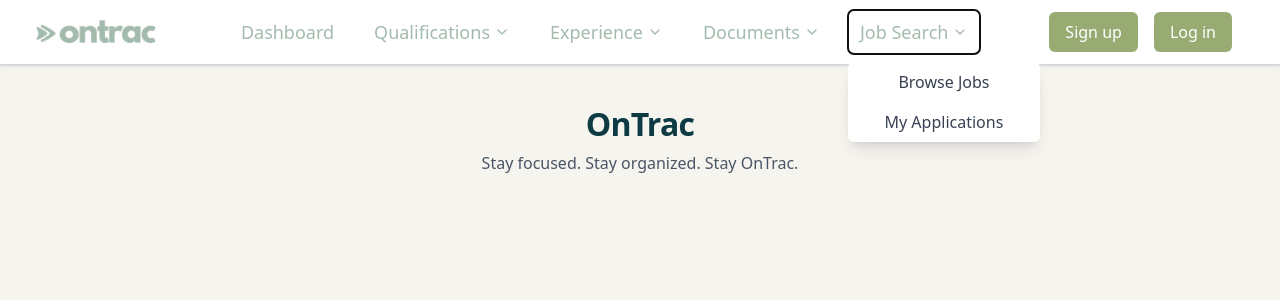
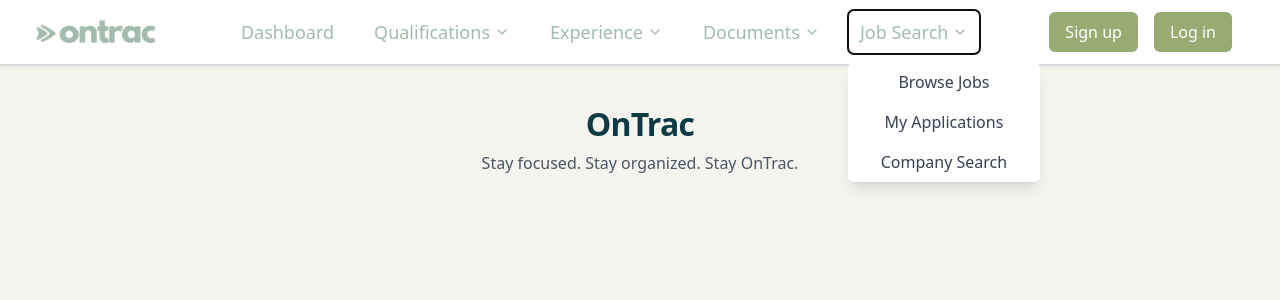
Before and after one commit to jjm28/CS_490_ats_app, a React (Vite) app in the folder application/client/: page / in a window 1280 px wide. Both pictures are taken after a click on the button "Job Search". Shown: the top 300 px of the page. Built offline with nearby package versions, Linux system fonts and the light colour scheme; no server answers.

Commit message:
Added company research to nav bar

```diff
--- a/application/client/src/components/Nav.tsx
+++ b/application/client/src/components/Nav.tsx
@@ -152,6 +152,12 @@
                 >
                   My Applications
                 </NavLink>
+                <NavLink
+                  to="/company-research"
+                  className="block px-4 py-2 text-gray-700 hover:bg-gray-100"
+                >
+                  Company Search
+                </NavLink>
               </PopoverPanel>
             </Popover>
           </div>
--- a/package.json
+++ b/package.json
@@ -7,10 +7,13 @@
     "@react-pdf/renderer": "^4.3.1",
     "axios": "^1.13.1",
     "cheerio": "^1.1.2",
+    "docx": "^9.5.1",
     "dotenv": "^17.2.3",
     "express": "^5.1.0",
+    "file-saver": "^2.0.5",
     "mongodb": "^7.0.0",
     "mongoose": "^8.19.3",
+    "node-cron": "^4.2.1",
     "puppeteer": "^24.30.0",
     "react": "^19.2.0",
     "react-dom": "^19.2.0",
```
Also changed, not shown: 1 other file (tests, documents, lock files or other folders).
